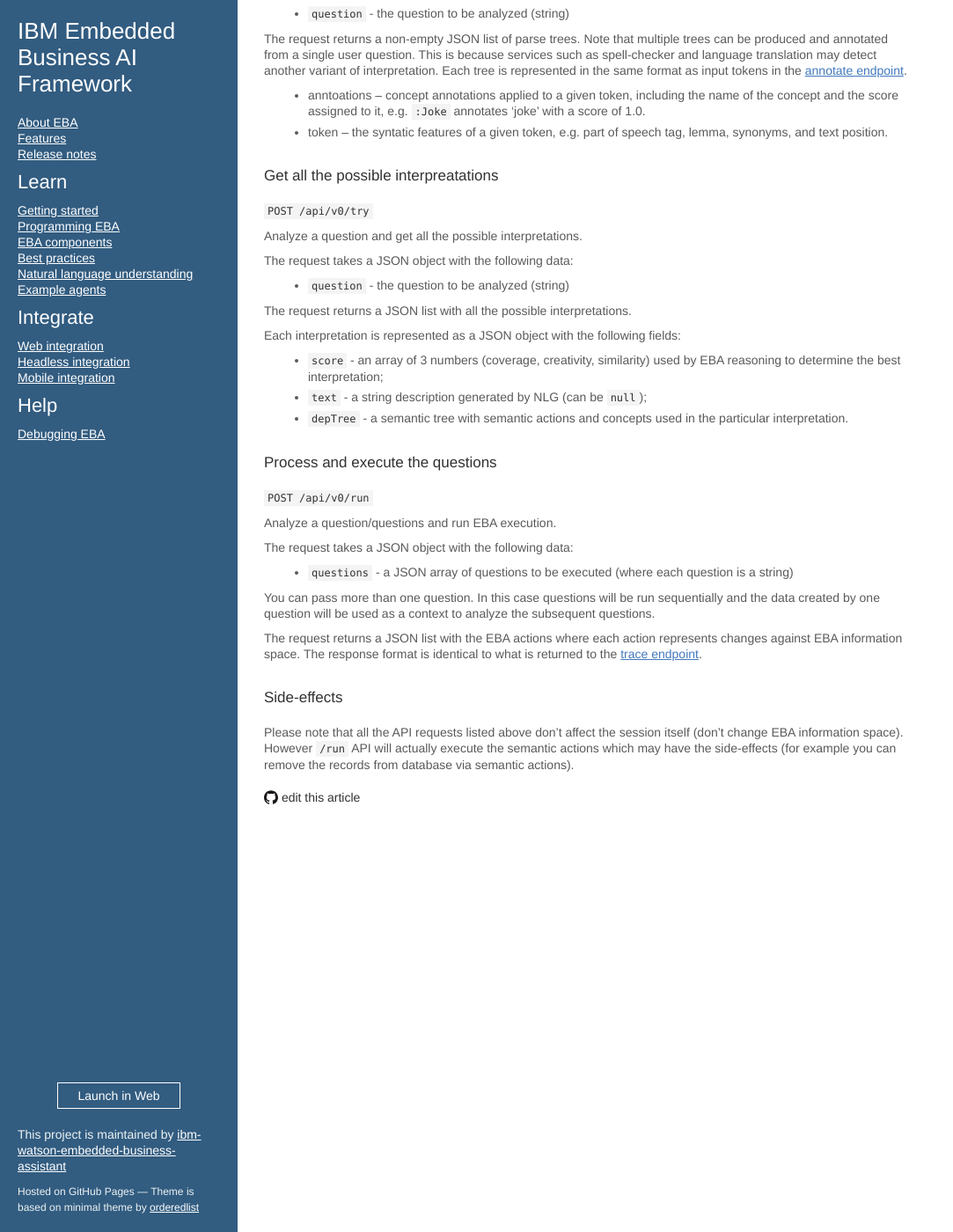
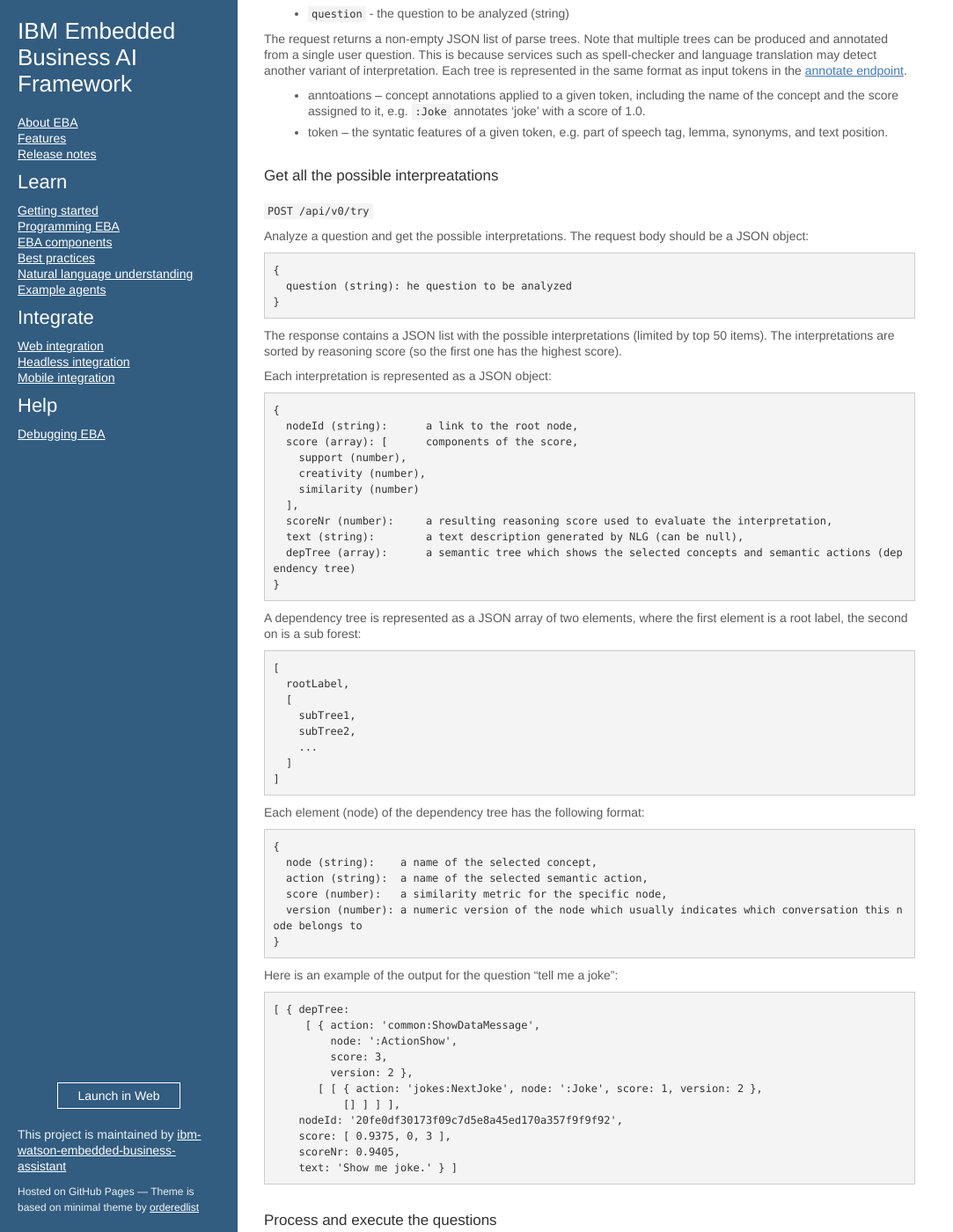
Before and after one commit to ibm-watson-embedded-business-assistant/eba-example-agents, a Jekyll site: the page built from docs/integration/API.md, in a window 1280 px wide and 1400 px high, scrolled down 502 px. Shown: the whole window at 88% size, without its empty margins (0-1083 px from the left). Built offline with Jekyll 4.4.1, drawn with Linux system fonts in a browser that asks for light colours; our own code applies the rules of GitHub Pages for plain Markdown files.

Commit message:
Update API.md

````diff
--- a/docs/integration/API.md
+++ b/docs/integration/API.md
@@ -33,19 +33,71 @@
 
 `POST /api/v0/try`
 
-Analyze a question and get all the possible interpretations.
+Analyze a question and get the possible interpretations. The request body should be a JSON object:
 
-The request takes a JSON object with the following data:
+```
+{
+  question (string): he question to be analyzed
+}
+```
 
-* `question` - the question to be analyzed (string)
+The response contains a JSON list with the possible interpretations (limited by top 50 items). The interpretations are sorted by reasoning score (so the first one has the highest score).
 
-The request returns a JSON list with all the possible interpretations.
+Each interpretation is represented as a JSON object:
 
-Each interpretation is represented as a JSON object with the following fields:
+```
+{
+  nodeId (string):      a link to the root node,
+  score (array): [      components of the score,
+    support (number),
+    creativity (number),
+    similarity (number)
+  ],
+  scoreNr (number):     a resulting reasoning score used to evaluate the interpretation,
+  text (string):        a text description generated by NLG (can be null),
+  depTree (array):      a semantic tree which shows the selected concepts and semantic actions (dependency tree)
+}
+```
 
-* `score` - an array of 3 numbers (coverage, creativity, similarity) used by EBA reasoning to determine the best interpretation;
-* `text` - a string description generated by NLG (can be `null`);
-* `depTree` - a semantic tree with semantic actions and concepts used in the particular interpretation.
+A dependency tree is represented as a JSON array of two elements, where the first element is a root label, the second on is a sub forest:
+
+```
+[
+  rootLabel,
+  [
+    subTree1,
+    subTree2,
+    ...
+  ]
+]
+```
+
+Each element (node) of the dependency tree has the following format:
+
+```
+{
+  node (string):    a name of the selected concept,
+  action (string):  a name of the selected semantic action,
+  score (number):   a similarity metric for the specific node,
+  version (number): a numeric version of the node which usually indicates which conversation this node belongs to
+}
+```
+
+Here is an example of the output for the question "tell me a joke":
+
+```
+[ { depTree:
+     [ { action: 'common:ShowDataMessage',
+         node: ':ActionShow',
+         score: 3,
+         version: 2 },
+       [ [ { action: 'jokes:NextJoke', node: ':Joke', score: 1, version: 2 },
+           [] ] ] ],
+    nodeId: '20fe0df30173f09c7d5e8a45ed170a357f9f9f92',
+    score: [ 0.9375, 0, 3 ],
+    scoreNr: 0.9405,
+    text: 'Show me joke.' } ]
+```
 
 ### Process and execute the questions
 
````
